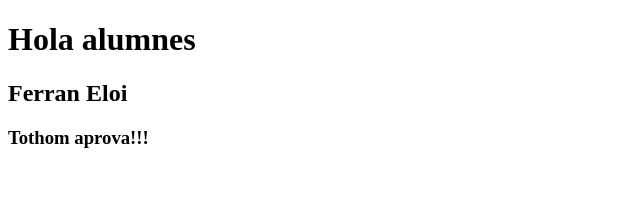
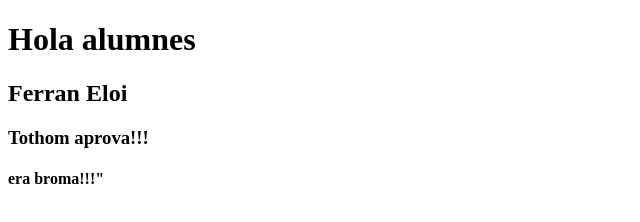
Before and after one commit to ferraneloi/pagina-web, a plain HTML site: page index.html in a window 1280 px wide. Shown: the whole page, without its empty margins (0-640 px from the left). Drawn offline with Linux system fonts and the light colour scheme.

Commit message:
Update index.html

```diff
--- a/index.html
+++ b/index.html
@@ -13,5 +13,6 @@
     </h1>
     <h2> Ferran Eloi </h2>
     <h3> Tothom aprova!!! </h3>
+    <h4> era broma!!!" </h4>
 </body>
 </html>
```
